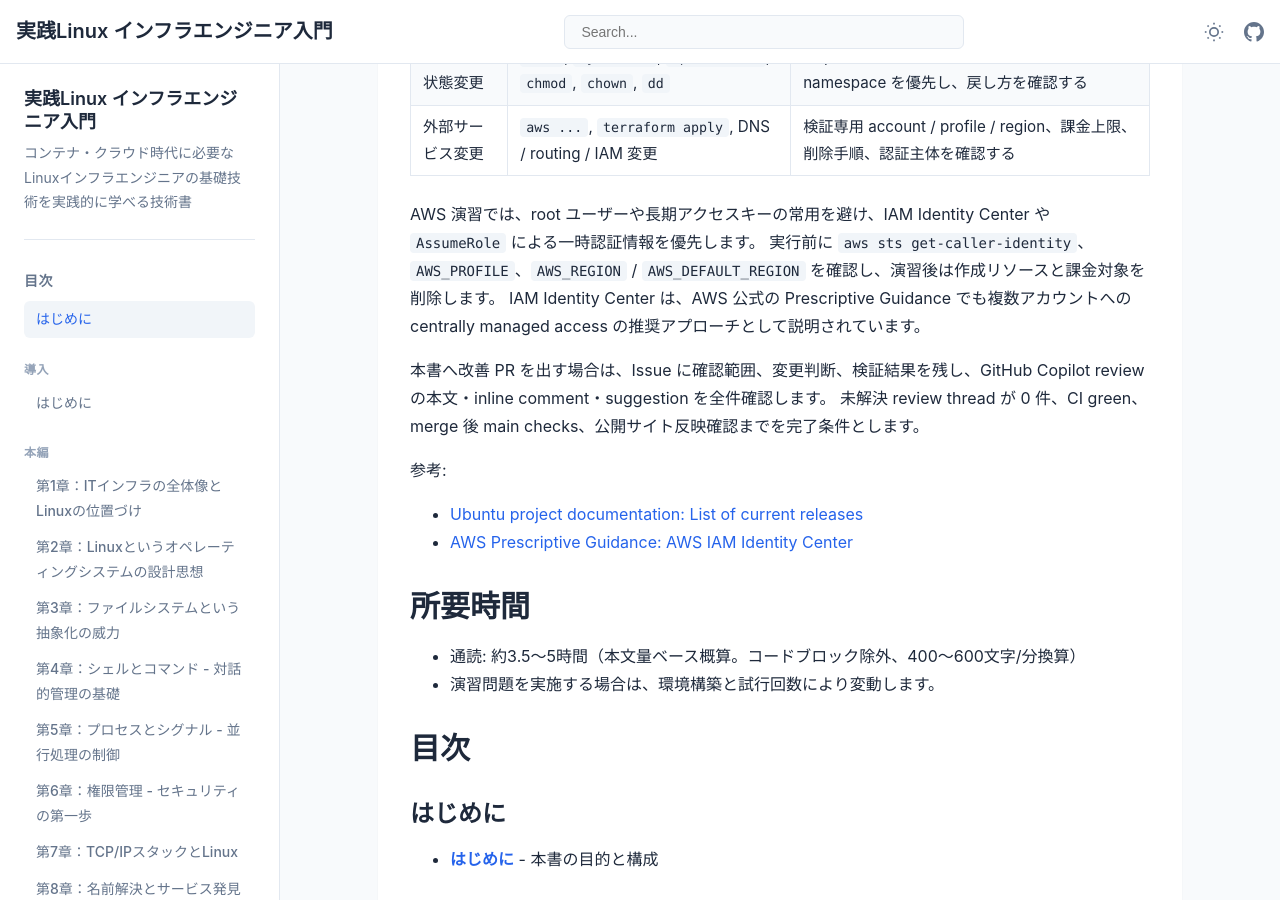
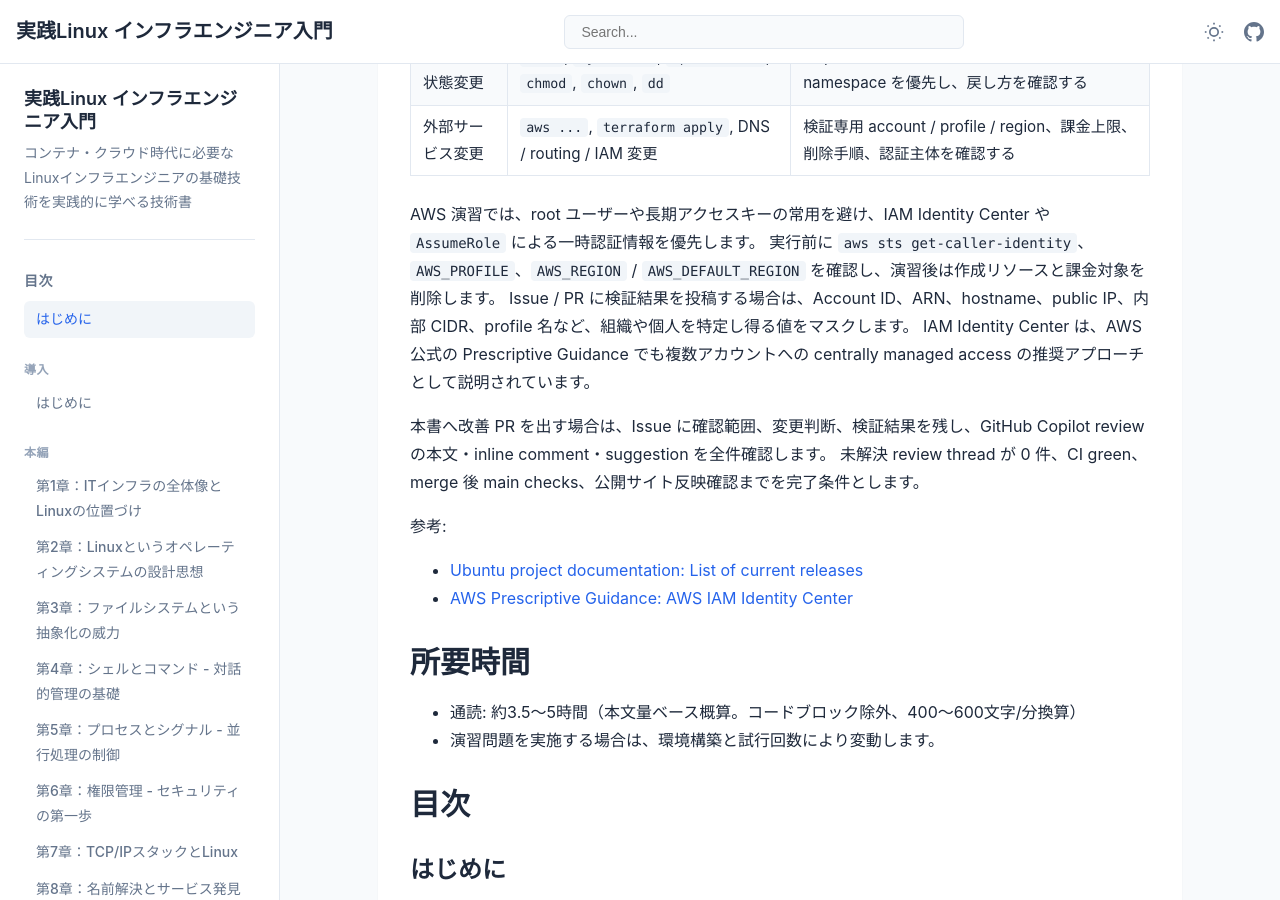
Before and after one commit to itdojp/linux-infra-textbook2, a Jekyll site: the page built from docs/index.md, in a window 1280 px wide and 900 px high, scrolled down 1900 px. Built offline with Jekyll 4.4.1, drawn with Linux system fonts in a browser that asks for light colours.

```diff
--- a/docs/index.md
+++ b/docs/index.md
@@ -61,6 +61,7 @@ terraform version 2>/dev/null || true
 
 AWS 演習では、root ユーザーや長期アクセスキーの常用を避け、IAM Identity Center や `AssumeRole` による一時認証情報を優先します。
 実行前に `aws sts get-caller-identity`、`AWS_PROFILE`、`AWS_REGION` / `AWS_DEFAULT_REGION` を確認し、演習後は作成リソースと課金対象を削除します。
+Issue / PR に検証結果を投稿する場合は、Account ID、ARN、hostname、public IP、内部 CIDR、profile 名など、組織や個人を特定し得る値をマスクします。
 IAM Identity Center は、AWS 公式の Prescriptive Guidance でも複数アカウントへの centrally managed access の推奨アプローチとして説明されています。
 
 本書へ改善 PR を出す場合は、Issue に確認範囲、変更判断、検証結果を残し、GitHub Copilot review の本文・inline comment・suggestion を全件確認します。
```
Also changed, not shown: docs/chapters/chapter-15-infrastructure-as-code.md (+1 -0 lines), 1 other file.
